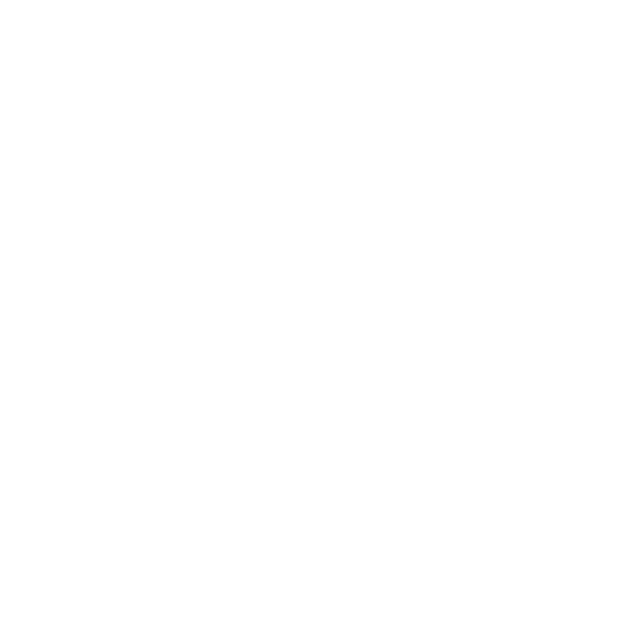
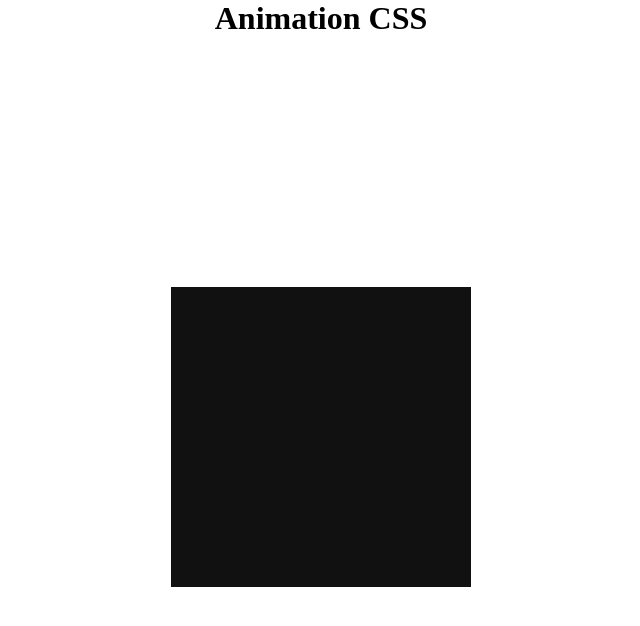
Before and after one commit to asad2002web/animation-css, a plain HTML site: page index.html in a window 1280 px wide. Shown: the whole page, without its empty margins (319-959 px from the left). Drawn offline with Linux system fonts and the light colour scheme.

Commit message:
box created

```diff
--- /dev/null
+++ b/css/styles.css
@@ -0,0 +1,22 @@
+*{
+    margin: 0;
+    padding: 0;
+    box-sizing: border-box;
+}
+h1{
+    text-align: center;
+}
+section{
+    width: 100%;
+    height: 100vh;
+    background-color: #ffffff;
+    display: flex;
+    justify-content: center;
+    align-items: center;
+}
+
+.animation{
+    width: 300px;
+    height: 300px;
+    background-color: #111111;
+}
--- a/index.html
+++ b/index.html
@@ -1,11 +1,19 @@
 <!DOCTYPE html>
 <html lang="en">
-<head>
-    <meta charset="UTF-8">
-    <meta name="viewport" content="width=device-width, initial-scale=1.0">
-    <title>Document</title>
-</head>
-<body>
+  <head>
+    <meta charset="UTF-8" />
+    <meta name="viewport" content="width=device-width, initial-scale=1.0" />
+    <title>Animation CSS</title>
+    <!-- custom css  -->
+    <link rel="stylesheet" href="css/styles.css" />
+  </head>
+  <body>
+    <h1>Animation CSS</h1>
+    <section>
+      <div class="animation"></div>
+    </section>
 
-</body>
+    <!-- custom js -->
+    <script src="js/script.js"></script>
+  </body>
 </html>
```
Also changed, not shown: js/script.js (added).
